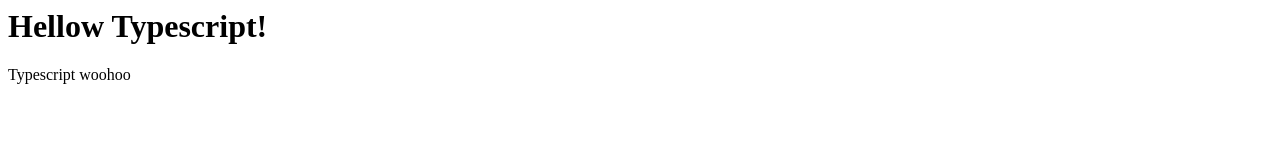
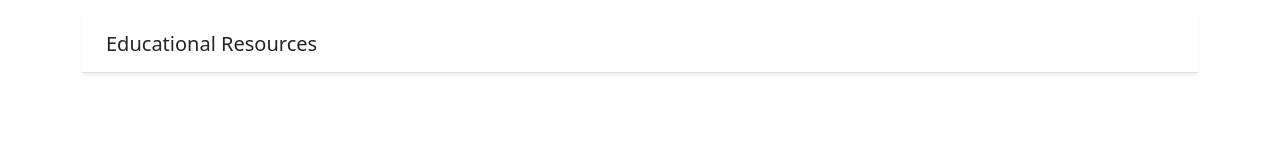
Before and after one commit to jlovejo2/typescript_compiling_debugging_DStern, a website: page public/index.html in a window 1280 px wide. Drawn offline with nearby package versions, Linux system fonts and the light colour scheme.

Commit message:
added some code to index.html to server code and style with bootstrap

```diff
--- a/public/index.html
+++ b/public/index.html
@@ -1,6 +1,14 @@
-<h1>
-    Hellow Typescript!
-</h1>
-<p>
-    Typescript woohoo
-</p>
+<head>
+    <link href="https://cdn.jsdelivr.net/npm/bootstrap@5.0.0-beta2/dist/css/bootstrap.min.css" rel="stylesheet" integrity="sha384-BmbxuPwQa2lc/FVzBcNJ7UAyJxM6wuqIj61tLrc4wSX0szH/Ev+nYRRuWlolflfl" crossorigin="anonymous">
+</head>
+<body>
+    <div class="container mt-3">
+        <div class='d-flex flex-column flex-md-row align-items-center p-3 px-md-4 border-bottom shadow-sm'>
+
+            <h5 class='my-0 mr-md-auto font-weight-normal'>
+                Educational Resources
+            </h5>
+        </div>
+    </div>
+    <script src='main.js'></script>
+</body>
```
